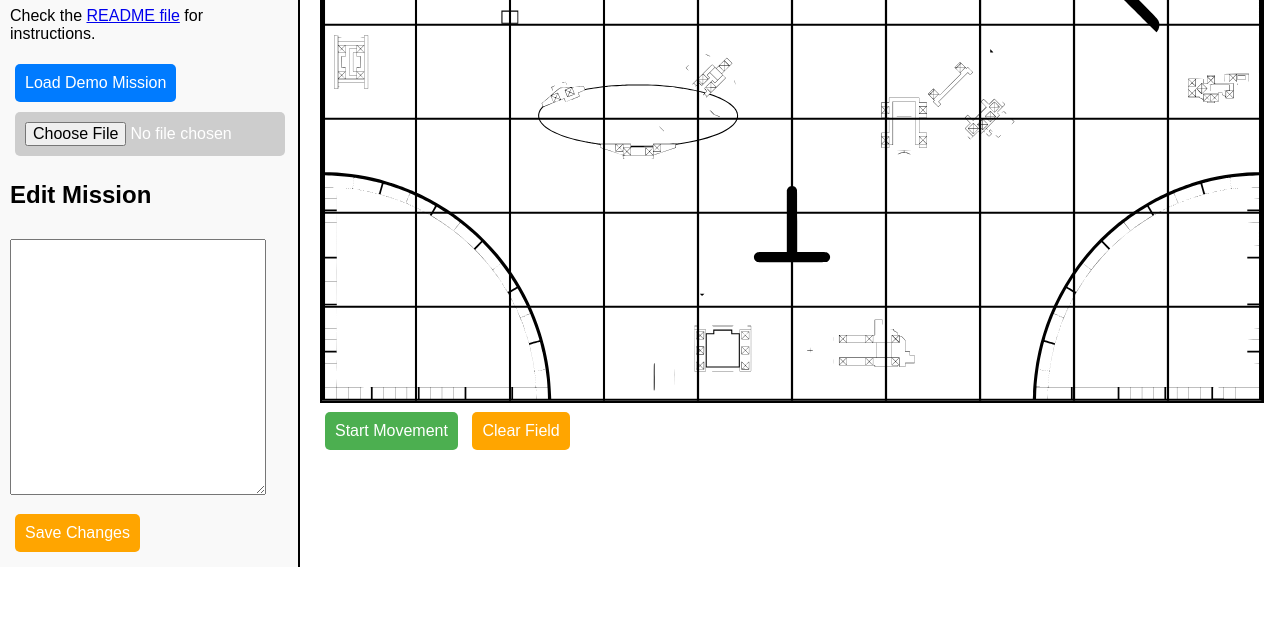
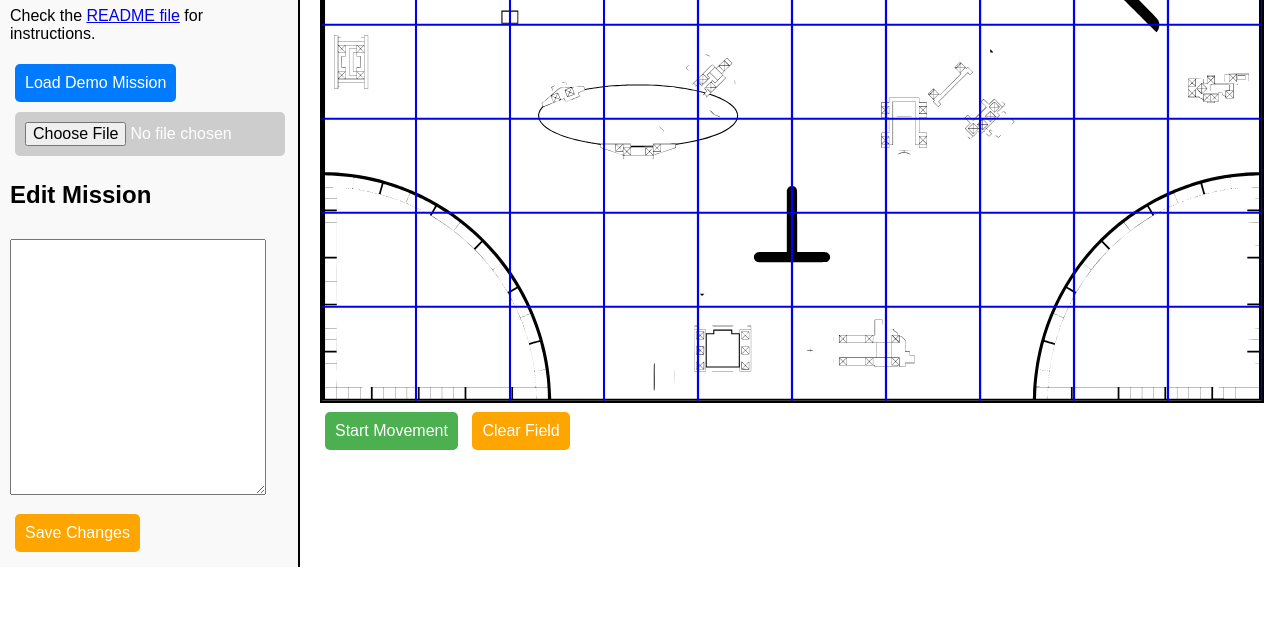
Before and after one commit to kennyhaggard/FLL-field-mapping, a plain HTML site: page index.html in a window 1280 px wide. Shown: the part 157-800 px from the top of the page. Drawn offline with nearby package versions, Linux system fonts and the light colour scheme.

Commit message:
Update index.html
changing color of grid lines

```diff
--- a/index.html
+++ b/index.html
@@ -138,63 +138,63 @@
      id="layer2"
      inkscape:label="Layer 2">
     <path
-       style="fill:#000000;fill-opacity:1;stroke:#000000;stroke-width:0.500389;stroke-dasharray:none"
+       style="fill:none;fill-opacity:1;stroke:#0000eb;stroke-width:0.500389;stroke-dasharray:none;stroke-opacity:1"
        d="M 22.628,0 V 128.981"
        id="path39" />
     <path
-       style="fill:#000000;fill-opacity:1;stroke:#000000;stroke-width:0.500388;stroke-dasharray:none"
+       style="fill:none;fill-opacity:1;stroke:#0000eb;stroke-width:0.500388;stroke-dasharray:none;stroke-opacity:1"
        d="M 45.256,0 V 128.981"
        id="path40" />
     <path
-       style="fill:#000000;fill-opacity:1;stroke:#000000;stroke-width:0.500082;stroke-dasharray:none"
+       style="fill:none;fill-opacity:1;stroke:#0000eb;stroke-width:0.500082;stroke-dasharray:none;stroke-opacity:1"
        d="M 67.883999,0 V 128.981"
        id="path41" />
     <path
-       style="fill:#000000;fill-opacity:1;stroke:#000000;stroke-width:0.533856;stroke-dasharray:none"
+       style="fill:none;fill-opacity:1;stroke:#0000eb;stroke-width:0.533856;stroke-dasharray:none;stroke-opacity:1"
        d="M 90.512002,0 V 128.981"
        id="path42" />
     <path
-       style="fill:#000000;fill-opacity:1;stroke:#000000;stroke-width:0.533856;stroke-dasharray:none"
+       style="fill:none;fill-opacity:1;stroke:#0000eb;stroke-width:0.533856;stroke-dasharray:none;stroke-opacity:1"
        d="M 113.14,0 V 128.981"
        id="path43" />
     <path
-       style="fill:#000000;fill-opacity:1;stroke:#000000;stroke-width:0.533856;stroke-dasharray:none"
+       style="fill:none;fill-opacity:1;stroke:#0000eb;stroke-width:0.533856;stroke-dasharray:none;stroke-opacity:1"
        d="M 135.768,0 V 128.981"
        id="path44" />
     <path
-       style="fill:#000000;fill-opacity:1;stroke:#000000;stroke-width:0.533723;stroke-dasharray:none"
+       style="fill:none;fill-opacity:1;stroke:#0000eb;stroke-width:0.533723;stroke-dasharray:none;stroke-opacity:1"
        d="M 158.41286,0 V 128.981"
        id="path45" />
     <path
-       style="fill:#000000;fill-opacity:1;stroke:#000000;stroke-width:0.533723;stroke-dasharray:none"
+       style="fill:none;fill-opacity:1;stroke:#0000eb;stroke-width:0.533723;stroke-dasharray:none;stroke-opacity:1"
        d="M 181.02962,0 V 128.981"
        id="path46" />
     <path
-       style="fill:#000000;fill-opacity:1;stroke:#000000;stroke-width:0.533723;stroke-dasharray:none"
+       style="fill:none;fill-opacity:1;stroke:#0000eb;stroke-width:0.533723;stroke-dasharray:none;stroke-opacity:1"
        d="M 203.64638,0 V 128.981"
        id="path47" />
     <path
-       style="fill:#000000;fill-opacity:1;stroke:#000000;stroke-width:0.533723;stroke-dasharray:none"
+       style="fill:none;fill-opacity:1;stroke:#0000eb;stroke-width:0.533723;stroke-dasharray:none;stroke-opacity:1"
        d="M 226.26314,0 V 128.981"
        id="path48" />
     <path
-       style="fill:#000000;fill-opacity:1;stroke:#000000;stroke-width:0.499999;stroke-dasharray:none"
+       style="fill:none;fill-opacity:1;stroke:#0000eb;stroke-width:0.499999;stroke-dasharray:none;stroke-opacity:1"
        d="M 226.28,106.353 H 0"
        id="path49" />
     <path
-       style="fill:#000000;fill-opacity:1;stroke:#000000;stroke-width:0.499999;stroke-dasharray:none"
+       style="fill:none;fill-opacity:1;stroke:#0000eb;stroke-width:0.499999;stroke-dasharray:none;stroke-opacity:1"
        d="M 0,83.725 H 226.28"
        id="path50" />
     <path
-       style="fill:#000000;fill-opacity:1;stroke:#000000;stroke-width:0.499999;stroke-dasharray:none"
+       style="fill:none;fill-opacity:1;stroke:#0000eb;stroke-width:0.499999;stroke-dasharray:none;stroke-opacity:1"
        d="M 226.28,61.097 H 0"
        id="path51" />
     <path
-       style="fill:#000000;fill-opacity:1;stroke:#000000;stroke-width:0.499999;stroke-dasharray:none"
+       style="fill:none;fill-opacity:1;stroke:#0000eb;stroke-width:0.499999;stroke-dasharray:none;stroke-opacity:1"
        d="M 0,38.469001 H 226.28"
        id="path52" />
     <path
-       style="fill:#000000;fill-opacity:1;stroke:#000000;stroke-width:0.499999;stroke-dasharray:none"
+       style="fill:none;fill-opacity:1;stroke:#0000eb;stroke-width:0.499999;stroke-dasharray:none;stroke-opacity:1"
        d="M 226.28,15.841001 H 0"
        id="path53" />
   </g>
```
